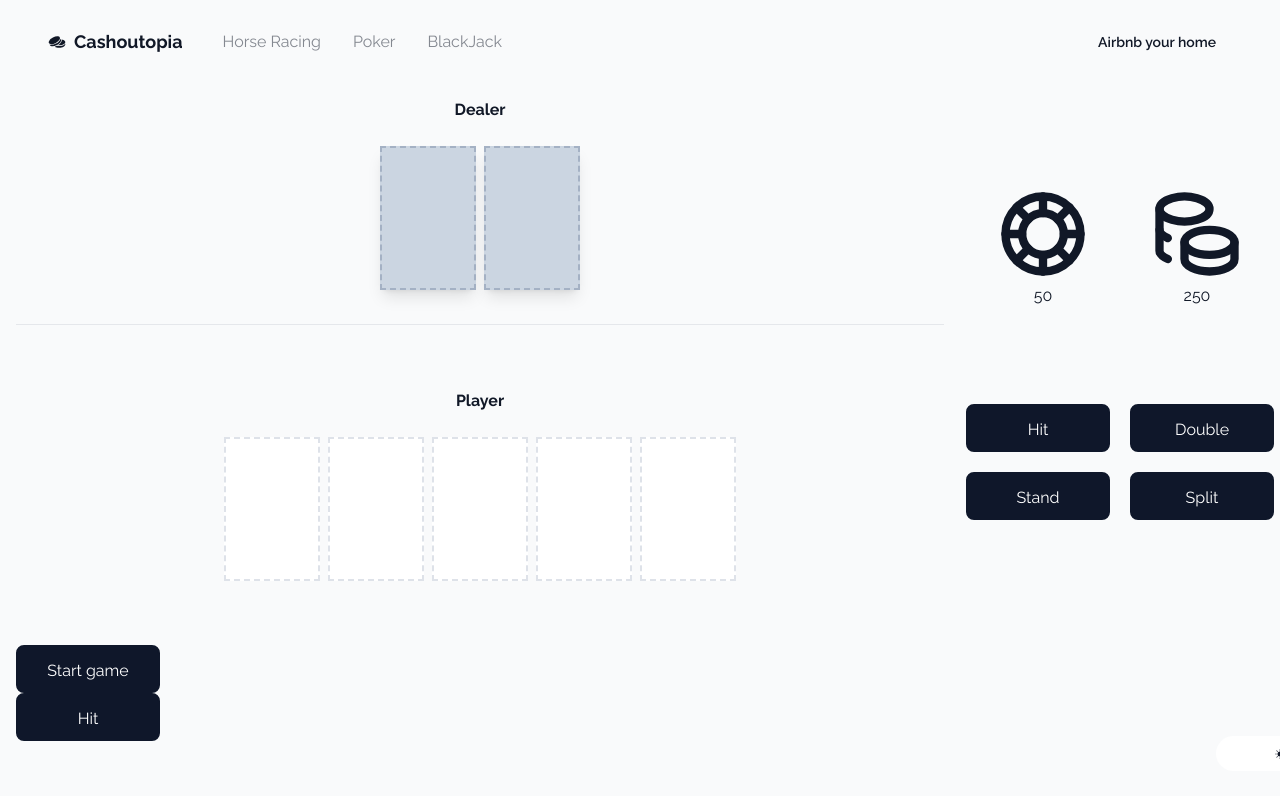
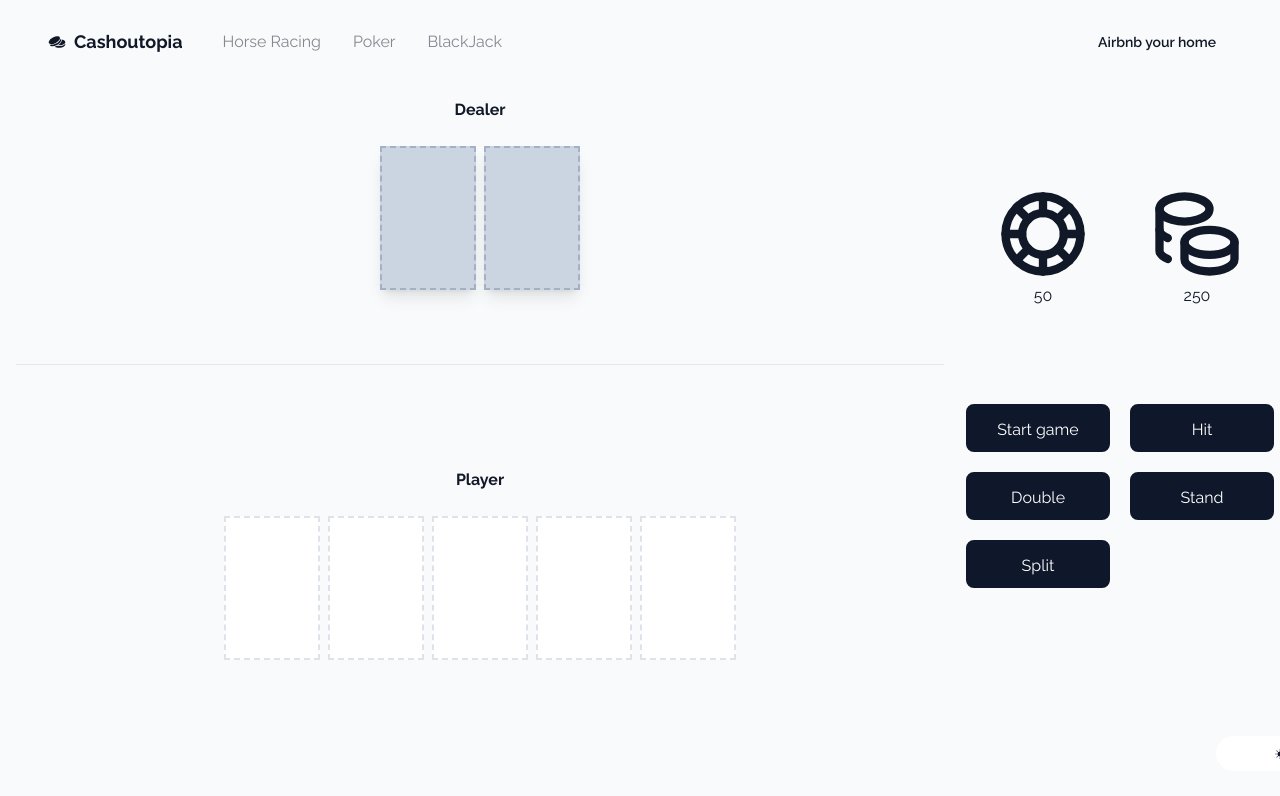
Before and after one commit to sunroofgod/cashoutopia, a Next.js app: page /blackjack in a window 1280 px wide. Shown: the top 796 px of the page. Built offline with nearby package versions, Linux system fonts and the light colour scheme.

Commit message:
feat: migrated controls to blackjacktable

```diff
--- a/src/components/games/blackjack/BlackJack.tsx
+++ b/src/components/games/blackjack/BlackJack.tsx
@@ -7,12 +7,9 @@ import { Controls } from "./Controls";
 export function BlackJack ({
 }) {
     return (
-      <div className="flex">
-      <div className="w-3/4">
+      <div className="w-[100vw]">
+      <div>
         <BlackJackTable />
-      </div>
-      <div className="w-1/4">
-        <Controls />
       </div>
       </div>
     )
--- a/src/components/games/blackjack/BlackJackTable.tsx
+++ b/src/components/games/blackjack/BlackJackTable.tsx
@@ -2,6 +2,8 @@
 import { Dealer } from "./table/Dealer";
 import { Player } from "./table/Player";
 import { Button } from "@/components/ui/Button";
+import { TbPokerChip } from "react-icons/tb";
+import { TbCoins } from "react-icons/tb";
 
 import { BlackJackGame } from "@/build/blackjack/BlackJackGame";
 import { Hit } from "@/build/blackjack/Hit";
@@ -11,7 +13,7 @@ import { useEffect, useState } from 'react';
 interface BlackJackTableProps {
 }
 
-export function BlackJackTable ({
+export function BlackJackTable({
 }) {
   const [dealerCards, setDealerCards] = useState([]);
   const [shownDealerCards, setShownDealerCards] = useState([]);
@@ -40,7 +42,9 @@ export function BlackJackTable ({
   useEffect(() => setRemainingDeck(hit[1]), [hit])
 
   return (
+    <div className="flex">
       <div className="
+        w-3/4
         flex
         flex-col
         justify-between
@@ -48,14 +52,39 @@ export function BlackJackTable ({
         px-4
       ">
         <div>
-            <Dealer cards={dealerCards}/>
+          <Dealer cards={dealerCards} />
         </div>
         <hr></hr>
         <div>
-            <Player cards={playerCards}/>
+          <Player cards={playerCards} />
         </div>
-          <Button label={"Start game"} onClick={() => setStartingHands(BlackJackGame())} />
-          <Button label={"Hit"} onClick={() => setHit(Hit(playerCards, remainingDeck))} />
+      </div>
+      <div className="w-1/4">
+        <div className="
+          grid
+          grid-rows-2
+          h-[80vh]
+          justify-center
+        ">
+          <div className="grid row-span-1 grid-cols-2 h-[50vh] items-center">
+            <div className="grid grid-rows-2 text-center justify-center">
+              <TbPokerChip size={100} />
+              50
+            </div>
+            <div className="grid grid-rows-2 text-center justify-center">
+              <TbCoins size={100} />
+              250
+            </div>
+          </div>
+          <div className="grid row-span-1 grid-cols-2 h-[10vh] gap-5">
+            <div><Button label={"Start game"} onClick={() => setStartingHands(BlackJackGame())} /></div>
+            <div><Button label={"Hit"} onClick={() => setHit(Hit(playerCards, remainingDeck))} /></div>
+            <div><Button label={"Double"}></Button></div>
+            <div><Button label={"Stand"}></Button></div>
+            <div><Button label={"Split"}></Button></div>
+          </div>
+        </div>
+      </div>
     </div>
   )
 }
```
Lines whose indentation alone changed are shown as unchanged.
